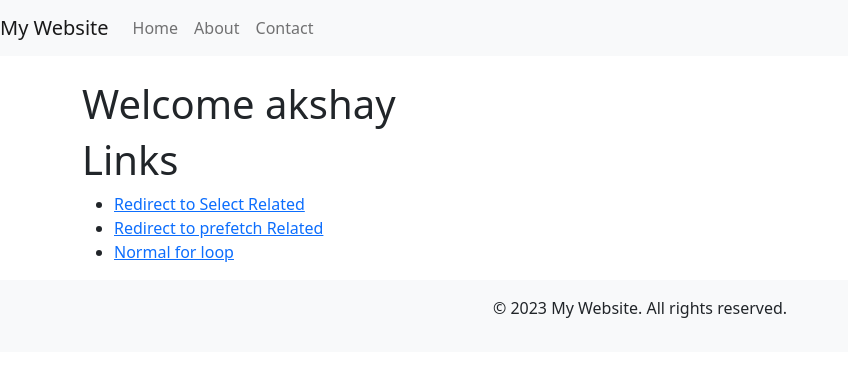
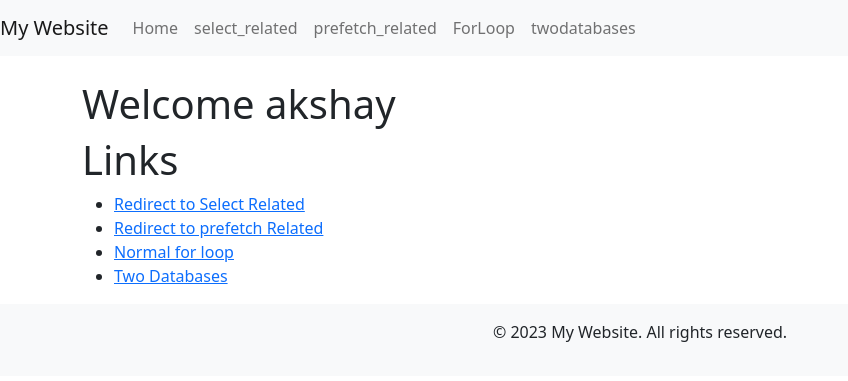
Before and after one commit to anupamkush9/Django-Concept, a Django app: page / in a window 1280 px wide. Shown: the top 381 px of the page, without its empty margins (0-848 px from the left). Run offline with Django 4.2, Linux system fonts and the light colour scheme.

Commit message:
working with 2 databases-4

```diff
--- a/conceptapp/templates/conceptapp/base.html
+++ b/conceptapp/templates/conceptapp/base.html
@@ -15,13 +15,19 @@
     <div class="collapse navbar-collapse" id="navbarNav">
       <ul class="navbar-nav">
         <li class="nav-item">
-          <a class="nav-link" href="#">Home</a>
+          <a class="nav-link" href="/">Home</a>
         </li>
         <li class="nav-item">
-          <a class="nav-link" href="#">About</a>
+          <a class="nav-link" href="/select_related">select_related</a>
         </li>
         <li class="nav-item">
-          <a class="nav-link" href="#">Contact</a>
+          <a class="nav-link" href="/prefetch_related">prefetch_related</a>
+        </li>
+        <li class="nav-item">
+          <a class="nav-link" href="/forloop">ForLoop</a>
+        </li>
+        <li class="nav-item">
+          <a class="nav-link" href="/twodatabases">twodatabases</a>
         </li>
       </ul>
     </div>
--- a/conceptapp/templates/conceptapp/index.html
+++ b/conceptapp/templates/conceptapp/index.html
@@ -10,6 +10,7 @@
     <li><a href="{% url 'select_related' %}">Redirect to Select Related</a></li>
     <li><a href="{% url 'prefetch_related' %}">Redirect to prefetch Related</a></li>
     <li><a href="{% url 'forloop' %}"> Normal for loop</a></li>
+    <li><a href="{% url 'twodatabases' %}"> Two Databases</a></li>
 </ul>
 
 {% endblock %}
--- a/conceptapp/urls.py
+++ b/conceptapp/urls.py
@@ -1,5 +1,5 @@
 from django.urls import path
-from .views import book_list_select_related, book_list_prefetch_related, book_list_forloop
+from .views import book_list_select_related, book_list_prefetch_related, book_list_forloop, twodatabases
 from .views import index_view
 
 urlpatterns = [
@@ -7,4 +7,5 @@ urlpatterns = [
     path('select_related/', book_list_select_related, name='select_related'),
     path('prefetch_related/', book_list_prefetch_related, name='prefetch_related'),
     path('forloop/', book_list_forloop, name='forloop'),
+    path('twodatabases/', twodatabases, name='twodatabases'),
 ]
--- a/conceptapp/views.py
+++ b/conceptapp/views.py
@@ -28,3 +28,9 @@ def book_list_prefetch_related(request):
 def book_list_forloop(request):
     books = Book.objects.all()
     return render(request, 'conceptapp/author_list.html', {'books': books, 'title': 'Authors (Normal Approach)'})
+
+def twodatabases(request):
+    # This line is same as writing Book.objects.using('default').all()
+    default_db_books = Book.objects.all()
+    read_db_books = Book.objects.using('read_db').all()
+    return render(request, 'conceptapp/twodatabases.html', {'default_db_books': default_db_books, 'read_db_books': read_db_books})
--- a/django_concepts/settings.py
+++ b/django_concepts/settings.py
@@ -80,6 +80,10 @@ DATABASES = {
     'default': {
         'ENGINE': 'django.db.backends.sqlite3',
         'NAME': BASE_DIR / 'db.sqlite3',
+    },
+    'read_db': {
+        'ENGINE': 'django.db.backends.sqlite3',
+        'NAME': BASE_DIR / 'db.sqlite3_read_db',
     }
 }
 
```
Also changed, not shown: conceptapp/templates/conceptapp/twodatabases.html (added, +20 -0 lines), 1 other file.
